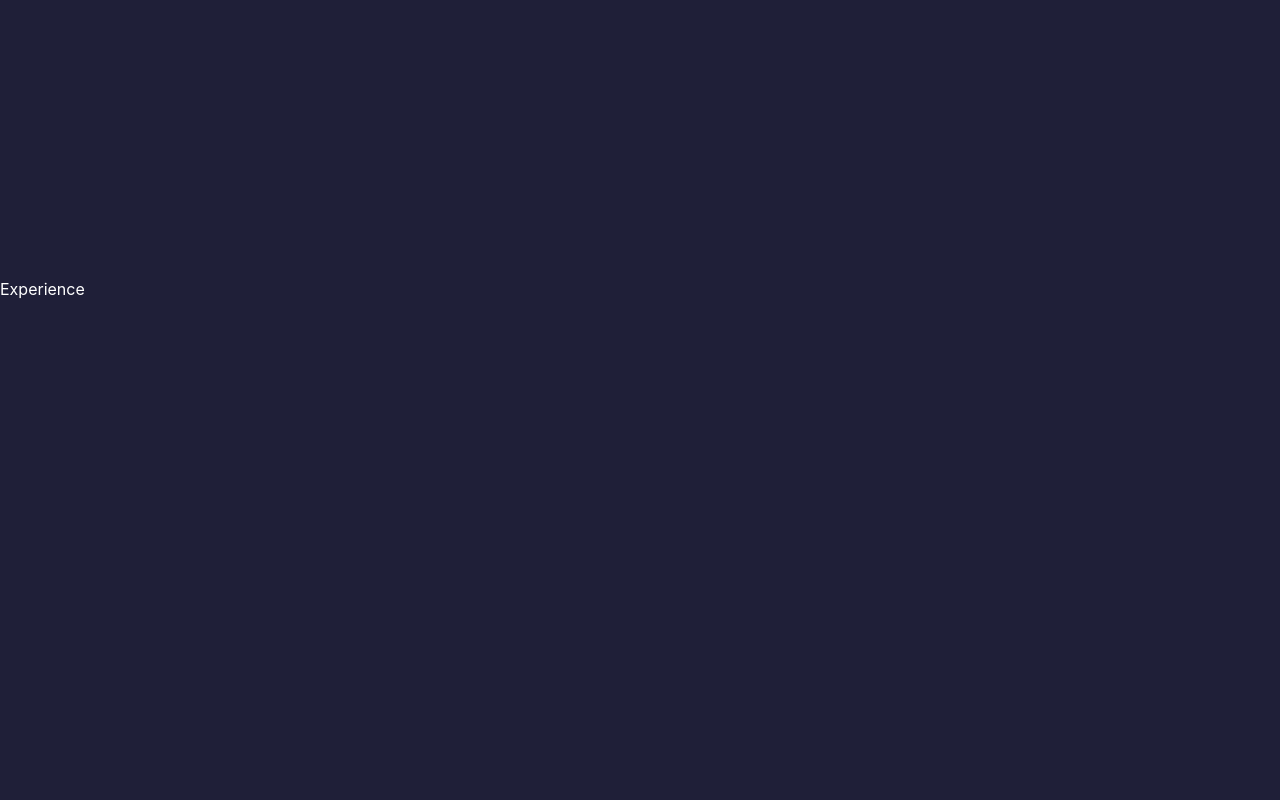
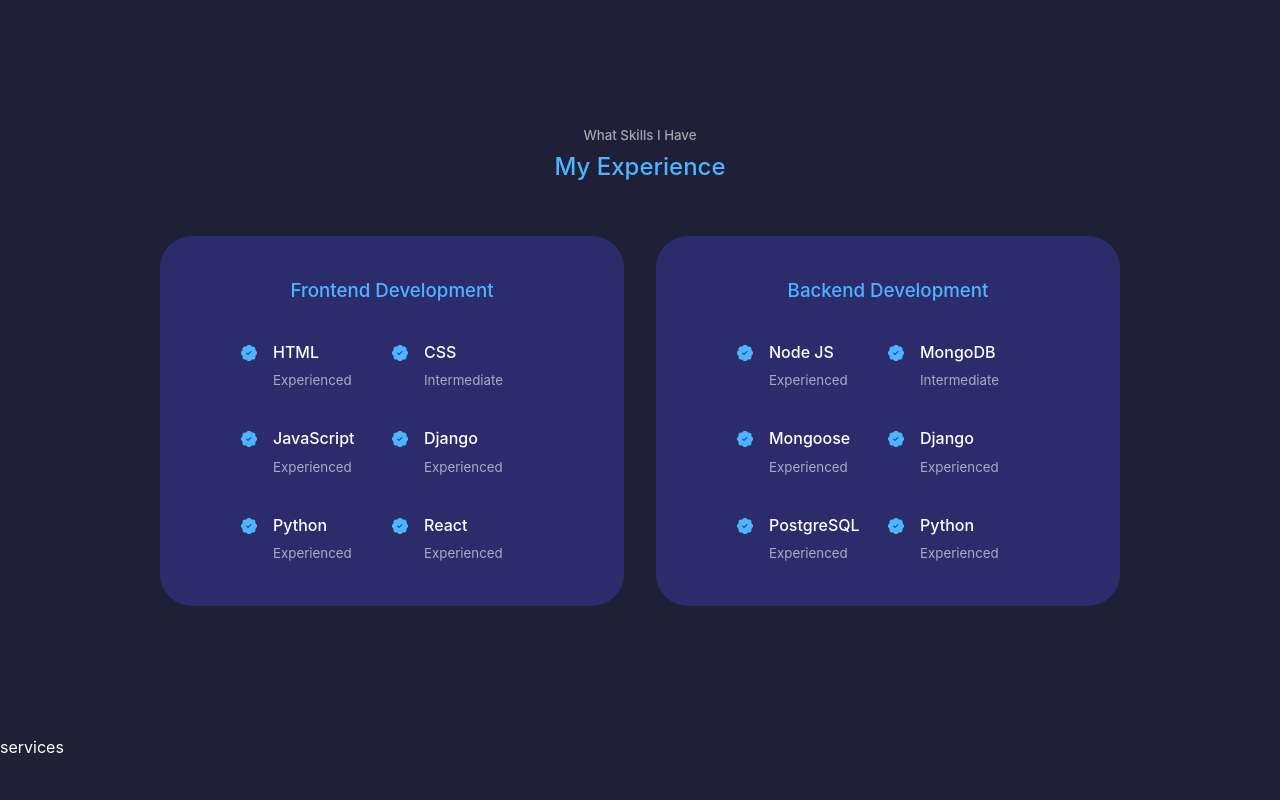
Before and after one commit to PeterSYoo/portfolio-v2, a React (Create React App) app: page / in a window 1280 px wide. Shown: the part 1580-2380 px from the top of the page. Built offline with nearby package versions, Linux system fonts and the light colour scheme; the HTML template or start-up script is replaced by a standard one.

Commit message:
wip: adds to experience component, media queries for tablet and mobile sizes

```diff
--- a/src/components/experience/Experience.js
+++ b/src/components/experience/Experience.js
@@ -1,7 +1,110 @@
 import './experience.scss';
+import { BsPatchCheckFill } from 'react-icons/bs';
 
 const Experience = () => {
-  return <section id="experience">Experience</section>;
+  return (
+    <section id="experience">
+      <h5>What Skills I Have</h5>
+      <h2>My Experience</h2>
+      <div className="container experience__container">
+        <div className="experience__frontend">
+          <h3>Frontend Development</h3>
+          <div className="experience__content">
+            <article className="experience__details">
+              <BsPatchCheckFill className="experience__details-icon" />
+              <div>
+                <h4>HTML</h4>
+                <small className="text-light">Experienced</small>
+              </div>
+            </article>
+            <article className="experience__details">
+              <BsPatchCheckFill className="experience__details-icon" />
+              <div>
+                <h4>CSS</h4>
+                <small className="text-light">Intermediate</small>
+              </div>
+            </article>
+            <article className="experience__details">
+              <BsPatchCheckFill className="experience__details-icon" />
+              <div>
+                <h4>JavaScript</h4>
+                <small className="text-light">Experienced</small>
+              </div>
+            </article>
+            <article className="experience__details">
+              <BsPatchCheckFill className="experience__details-icon" />
+              <div>
+                <h4>Django</h4>
+                <small className="text-light">Experienced</small>
+              </div>
+            </article>
+            <article className="experience__details">
+              <BsPatchCheckFill className="experience__details-icon" />
+              <div>
+                <h4>Python</h4>
+                <small className="text-light">Experienced</small>
+              </div>
+            </article>
+            <article className="experience__details">
+              <BsPatchCheckFill className="experience__details-icon" />
+              <div>
+                <h4>React</h4>
+                <small className="text-light">Experienced</small>
+              </div>
+            </article>
+          </div>
+        </div>
+        {/* END OF FRONTEND */}
+        <div className="experience__backend">
+          <h3>Backend Development</h3>
+          <div className="experience__content">
+            <article className="experience__details">
+              <BsPatchCheckFill className="experience__details-icon" />
+              <div>
+                <h4>Node JS</h4>
+                <small className="text-light">Experienced</small>
+              </div>
+            </article>
+            <article className="experience__details">
+              <BsPatchCheckFill className="experience__details-icon" />
+              <div>
+                <h4>MongoDB</h4>
+                <small className="text-light">Intermediate</small>
+              </div>
+            </article>
+            <article className="experience__details">
+              <BsPatchCheckFill className="experience__details-icon" />
+              <div>
+                <h4>Mongoose</h4>
+                <small className="text-light">Experienced</small>
+              </div>
+            </article>
+            <article className="experience__details">
+              <BsPatchCheckFill className="experience__details-icon" />
+              <div>
+                <h4>Django</h4>
+                <small className="text-light">Experienced</small>
+              </div>
+            </article>
+            <article className="experience__details">
+              <BsPatchCheckFill className="experience__details-icon" />
+              <div>
+                <h4>PostgreSQL</h4>
+                <small className="text-light">Experienced</small>
+              </div>
+            </article>
+            <article className="experience__details">
+              <BsPatchCheckFill className="experience__details-icon" />
+              <div>
+                <h4>Python</h4>
+                <small className="text-light">Experienced</small>
+              </div>
+            </article>
+          </div>
+        </div>
+      </div>
+    </section>
+  );
 };
 
 export default Experience;
--- a/src/components/experience/experience.scss
+++ b/src/components/experience/experience.scss
@@ -0,0 +1,70 @@
+.experience__container {
+  display: grid;
+  grid-template-columns: 1fr 1fr;
+  gap: 2rem;
+}
+
+.experience__container > div {
+  background: var(--color-bg-variant);
+  padding: 2.4rem 5rem;
+  border-radius: 2rem;
+  border: 1px solid transparent;
+  transform: var(--transition);
+}
+
+.experience__container > div:hover {
+  background: transparent;
+  border-color: var(--color-primary-variant);
+  cursor: default;
+}
+
+.experience__container > div h3 {
+  text-align: center;
+  margin-bottom: 2rem;
+  color: var(--color-primary);
+}
+
+.experience__content {
+  display: grid;
+  grid-template-columns: 1fr 1fr;
+  row-gap: 2rem;
+}
+
+.experience__details {
+  display: flex;
+  gap: 1rem;
+}
+
+.experience__details-icon {
+  margin-top: 6px;
+  color: var(--color-primary);
+}
+
+/* ==== Meda Queries (Tablet) ==== */
+@media screen and (max-width: 1024px) {
+  .experience__container {
+    grid-template-columns: 1fr;
+  }
+
+  .experience__container > div {
+    width: 80%;
+    padding: 2rem;
+    margin: 0 auto;
+  }
+
+  .experience__content {
+    padding: 1rem;
+  }
+}
+
+/* ==== Meda Queries (Mobile) ==== */
+@media screen and (max-width: 600px) {
+  .experience__container {
+    gap: 1rem;
+  }
+
+  .experience__container > div {
+    width: 100%;
+    padding: 2rem 1rem;
+  }
+}
--- a/src/index.scss
+++ b/src/index.scss
@@ -20,7 +20,7 @@
 
   --container-width-lg: 75%;
   --container-width-md: 86%;
-  --container-width-ms: 90%;
+  --container-width-sm: 90%;
 }
 
 html {
@@ -58,7 +58,6 @@
 
 section {
   margin-top: 8rem;
-  height: 100vh;
 }
 
 section > h2,
```
